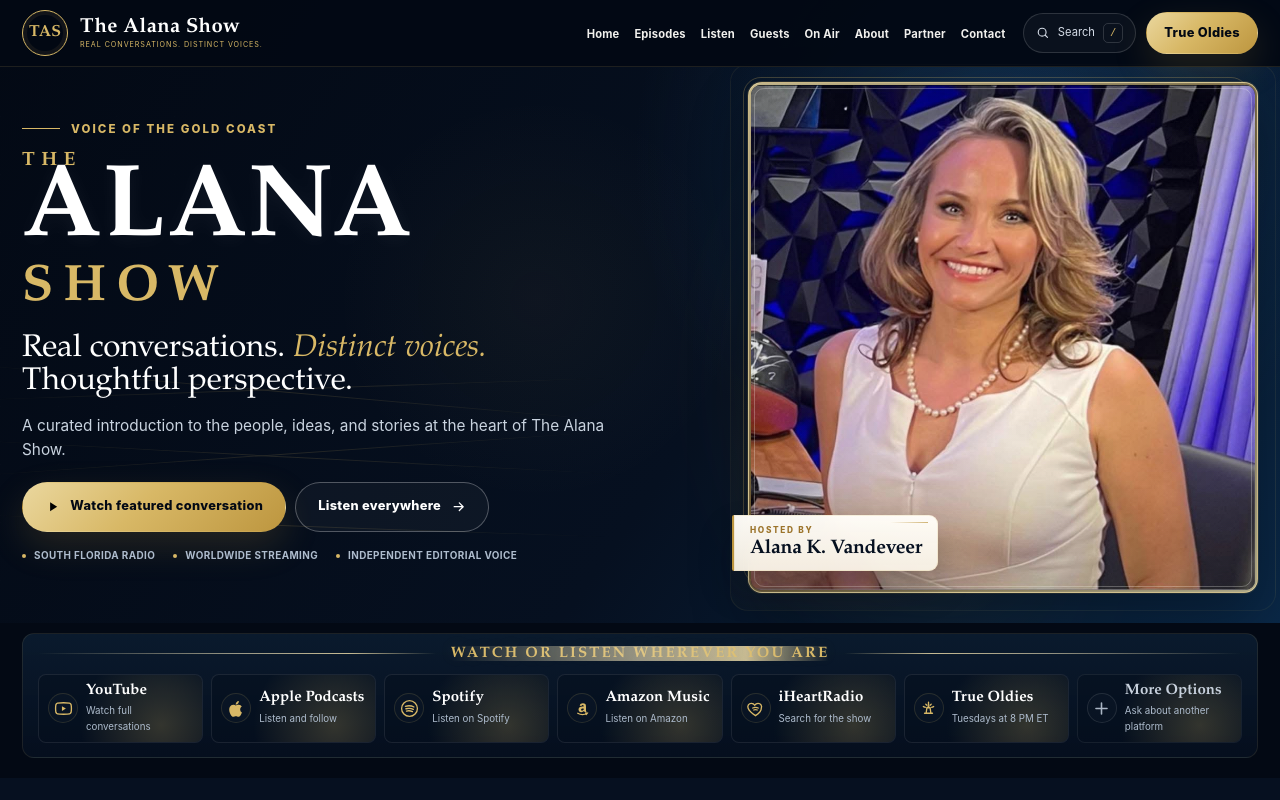
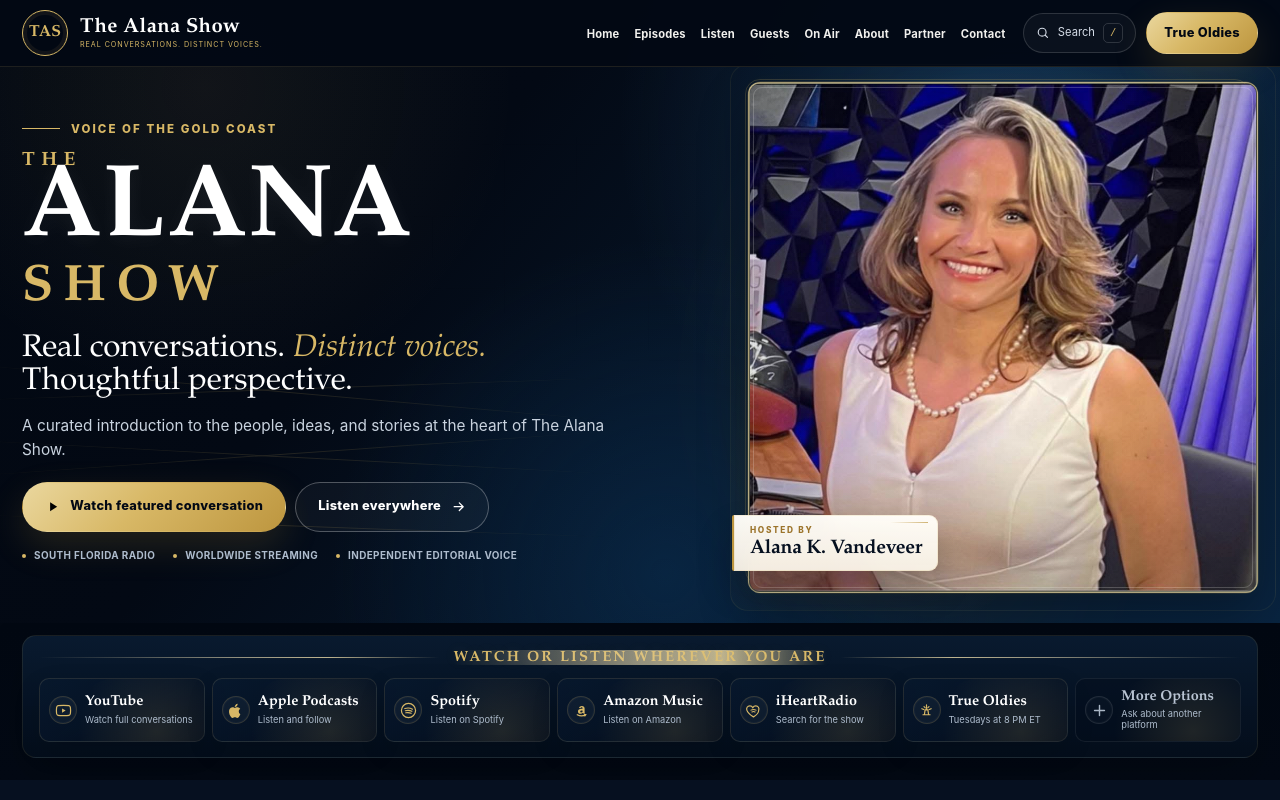
Before and after one commit to AKVxii/the-alana-show, a website with bundled scripts: page index.html in a window 1280 px wide. Shown: the top 800 px of the page. Built offline with nearby package versions, Linux system fonts and the light colour scheme; files whose address does not match are found by name.

Commit message:
Refine luxury homepage visual details

```diff
--- a/src/styles.css
+++ b/src/styles.css
@@ -35,7 +35,7 @@ html { scroll-behavior: smooth; scroll-padding-top: 88px; }
 body {
   margin: 0;
   color: var(--ink);
-  background: var(--ivory-50);
+  background: linear-gradient(180deg, #020812 0, #061020 34vh, var(--ivory-50) 62vh);
   font-family: var(--sans);
   line-height: 1.6;
   overflow-x: clip;
@@ -177,21 +177,23 @@ p { margin-bottom: 0; }
   overflow: hidden;
   color: var(--white);
   background:
-    radial-gradient(circle at 78% 25%, rgba(26, 66, 106, .48), transparent 33%),
-    radial-gradient(circle at 42% 48%, rgba(216, 184, 102, .045), transparent 25%),
-    linear-gradient(125deg, var(--navy-1000), var(--navy-950) 58%, #0a2847);
+    radial-gradient(circle at 78% 20%, rgba(40, 91, 137, .36), transparent 34%),
+    radial-gradient(circle at 16% 14%, rgba(216, 184, 102, .07), transparent 26%),
+    radial-gradient(circle at 52% 92%, rgba(10, 48, 84, .55), transparent 38%),
+    linear-gradient(128deg, #020812 0%, var(--navy-1000) 34%, #07182c 66%, #092440 100%);
 }
 .hero::after {
   content: "";
   position: absolute;
   inset: 0;
   pointer-events: none;
-  opacity: .14;
+  opacity: .16;
   background-image:
-    linear-gradient(rgba(255,255,255,.05) 1px, transparent 1px),
-    linear-gradient(90deg, rgba(255,255,255,.05) 1px, transparent 1px);
-  background-size: 58px 58px;
-  mask-image: linear-gradient(90deg, black, transparent 88%);
+    linear-gradient(rgba(255,255,255,.035) 1px, transparent 1px),
+    linear-gradient(90deg, rgba(255,255,255,.03) 1px, transparent 1px),
+    radial-gradient(ellipse at 74% 38%, rgba(216,184,102,.12), transparent 42%);
+  background-size: 72px 72px, 72px 72px, 100% 100%;
+  mask-image: linear-gradient(90deg, black, transparent 84%);
 }
 .hero-aurora {
   width: 640px; height: 640px; position: absolute; right: -130px; top: 50px;
@@ -227,15 +229,15 @@ p { margin-bottom: 0; }
 .portrait-frame {
   position: relative;
   aspect-ratio: 958 / 960;
-  padding: 2px;
-  border: 1px solid rgba(234,215,158,.74);
-  border-radius: 14px;
-  background: linear-gradient(145deg, rgba(234,215,158,.82), rgba(156,116,43,.58) 54%, rgba(234,215,158,.72));
-  box-shadow: 0 26px 58px rgba(0,0,0,.3), 0 0 0 1px rgba(255,255,255,.05) inset;
+  padding: 1px;
+  border: 1px solid rgba(234,215,158,.58);
+  border-radius: 12px;
+  background: linear-gradient(145deg, rgba(234,215,158,.62), rgba(156,116,43,.34) 54%, rgba(234,215,158,.55));
+  box-shadow: 0 22px 50px rgba(0,0,0,.28), 0 0 20px rgba(216,184,102,.045);
 }
-.portrait-frame::before { content: ""; position: absolute; inset: 5px; z-index: 3; pointer-events: none; border: 1px solid rgba(255,253,248,.26); border-radius: 10px; }
-.portrait-frame::after { content: ""; position: absolute; inset: -6px 8px 8px -6px; z-index: -1; border: 1px solid rgba(216,184,102,.28); border-radius: 18px; }
-.portrait-inner { height: 100%; position: relative; overflow: hidden; border-radius: 10px; background: radial-gradient(circle at 58% 28%, #173f65, #061020 66%); }
+.portrait-frame::before { content: ""; position: absolute; inset: 4px; z-index: 3; pointer-events: none; border: 1px solid rgba(255,253,248,.2); border-radius: 9px; }
+.portrait-frame::after { content: ""; position: absolute; inset: -4px 7px 7px -4px; z-index: -1; border: 1px solid rgba(216,184,102,.2); border-radius: 15px; }
+.portrait-inner { height: 100%; position: relative; overflow: hidden; border-radius: 9px; background: radial-gradient(circle at 58% 28%, #173f65, #061020 66%); }
 .portrait-inner::after { content: ""; position: absolute; inset: 0; z-index: 2; pointer-events: none; background: radial-gradient(circle at 53% 31%, transparent 0 38%, rgba(4,14,28,.1) 66%, rgba(3,9,20,.32) 100%), linear-gradient(145deg, rgba(6,16,32,.1), transparent 38%, rgba(216,184,102,.08)); }
 .portrait-inner img { width: 100%; height: auto; position: relative; z-index: 1; display: block; aspect-ratio: 958 / 960; object-fit: contain; object-position: center; }
 .portrait-caption {
@@ -273,27 +275,27 @@ p { margin-bottom: 0; }
 .broadcast-actions .button { width: 100%; }
 
 /* Platforms */
-.listen-section { padding: 10px 0 20px; color: var(--white); background: var(--navy-1000); }
-.listen-section .shell { padding: 12px 15px 14px; border: 1px solid rgba(216,184,102,.11); border-radius: 12px; background: linear-gradient(180deg, rgba(18,44,71,.5), rgba(6,16,32,.84)); box-shadow: none; }
-.platform-heading { margin-bottom: 12px; display: grid; grid-template-columns: minmax(52px, 1fr) auto minmax(52px, 1fr); align-items: center; gap: 15px; }
-.platform-heading span { height: 1px; position: relative; overflow: hidden; background: linear-gradient(90deg, transparent, rgba(234,215,158,.18) 18%, rgba(234,215,158,.82) 78%, transparent); }
-.platform-heading span::after { content: ""; position: absolute; inset: 0; background: linear-gradient(90deg, transparent, rgba(255,253,248,.46), transparent); opacity: .45; }
-.platform-heading span:last-child { background: linear-gradient(90deg, transparent, rgba(234,215,158,.82) 22%, rgba(234,215,158,.18) 82%, transparent); }
-.platform-heading h2 { color: var(--gold-400); font-size: .94rem; font-weight: 800; letter-spacing: .14em; text-align: center; text-transform: uppercase; text-shadow: 0 0 16px rgba(216,184,102,.16); }
+.listen-section { padding: 12px 0 22px; color: var(--white); background: linear-gradient(180deg, #020812, var(--navy-1000)); }
+.listen-section .shell { padding: 14px 16px 15px; border: 1px solid rgba(216,184,102,.1); border-radius: 14px; background: linear-gradient(180deg, rgba(13,35,61,.68), rgba(4,14,28,.88)); box-shadow: 0 18px 48px rgba(0,0,0,.18); }
+.platform-heading { margin-bottom: 13px; display: grid; grid-template-columns: minmax(52px, 1fr) auto minmax(52px, 1fr); align-items: center; gap: 15px; }
+.platform-heading span { height: 1px; position: relative; overflow: hidden; background: linear-gradient(90deg, transparent, rgba(234,215,158,.15) 18%, rgba(234,215,158,.78) 72%, transparent); }
+.platform-heading span::after { content: ""; position: absolute; inset: 0; background: linear-gradient(90deg, transparent, rgba(255,253,248,.42), transparent); opacity: .38; }
+.platform-heading span:last-child { background: linear-gradient(90deg, transparent, rgba(234,215,158,.78) 28%, rgba(234,215,158,.15) 82%, transparent); }
+.platform-heading h2 { color: var(--gold-400); font-size: .92rem; font-weight: 800; letter-spacing: .145em; text-align: center; text-transform: uppercase; text-shadow: 0 0 14px rgba(216,184,102,.14); }
 .platform-heading-mobile { display: none; }
-.platform-rail { display: grid; grid-template-columns: repeat(7, 1fr); gap: 8px; }
-.platform-card { min-height: 66px; padding: 8px 9px; display: grid; grid-template-columns: 30px 1fr; align-items: center; gap: 8px; position: relative; overflow: hidden; color: var(--white); border: 1px solid rgba(255,255,255,.085); border-radius: 8px; background: rgba(4,14,28,.5); text-decoration: none; box-shadow: none; transition: transform .22s ease, border-color .22s ease, box-shadow .22s ease; }
-.platform-card::before { content: ""; position: absolute; inset: auto -40% -70% 10%; height: 130px; border-radius: 50%; background: radial-gradient(circle, rgba(216,184,102,.22), transparent 65%); transition: transform .3s ease; }
-.platform-card:hover, .platform-card:focus-visible { transform: translateY(-5px); border-color: rgba(189,150,63,.45); box-shadow: var(--shadow-md); }
-.platform-card:hover::before, .platform-card:focus-visible::before { transform: translateY(-20px); }
-.platform-icon { width: 30px; height: 30px; display: grid; place-items: center; color: var(--gold-400); border: 1px solid rgba(216,184,102,.15); border-radius: 50%; background: rgba(255,255,255,.02); }
-.platform-icon svg { width: 19px; height: 19px; }
+.platform-rail { display: grid; grid-template-columns: repeat(7, 1fr); gap: 7px; }
+.platform-card { min-height: 64px; padding: 8px 9px; display: grid; grid-template-columns: 28px 1fr; align-items: center; gap: 8px; position: relative; overflow: hidden; color: var(--white); border: 1px solid rgba(234,215,158,.13); border-radius: 10px; background: linear-gradient(145deg, rgba(8,25,46,.76), rgba(3,12,28,.58)); text-decoration: none; box-shadow: 0 10px 28px rgba(0,0,0,.11); transition: transform .22s ease, border-color .22s ease, box-shadow .22s ease, background .22s ease; }
+.platform-card::before { content: ""; position: absolute; inset: auto -35% -78% 8%; height: 118px; border-radius: 50%; background: radial-gradient(circle, rgba(216,184,102,.16), transparent 66%); transition: transform .3s ease, opacity .3s ease; opacity: .82; }
+.platform-card:hover, .platform-card:focus-visible { transform: translateY(-2px); border-color: rgba(234,215,158,.36); box-shadow: 0 16px 36px rgba(0,0,0,.18); }
+.platform-card:hover::before, .platform-card:focus-visible::before { transform: translateY(-14px); opacity: 1; }
+.platform-icon { width: 28px; height: 28px; display: grid; place-items: center; color: var(--gold-400); border: 1px solid rgba(216,184,102,.18); border-radius: 50%; background: rgba(255,253,248,.035); box-shadow: 0 0 0 1px rgba(255,255,255,.025) inset; }
+.platform-icon svg { width: 17px; height: 17px; }
 .platform-copy { position: relative; z-index: 2; display: grid; }
-.platform-copy strong { font-family: var(--serif); font-size: .94rem; line-height: 1.1; }
-.platform-copy small { margin-top: 4px; color: #aebccd; font-size: .61rem; }
+.platform-copy strong { font-family: var(--serif); font-size: .9rem; line-height: 1.08; }
+.platform-copy small { margin-top: 3px; color: #aebccd; font-size: .58rem; line-height: 1.22; }
 .platform-arrow { display: none; }
-.platform-card[data-inquiry] { border-color: rgba(255,255,255,.07); color: #c7d0dc; }
-.platform-card[data-inquiry] .platform-icon { color: #aab6c5; border-color: rgba(255,255,255,.1); }
+.platform-card[data-inquiry] { border-color: rgba(255,255,255,.07); color: #b8c3d2; background: rgba(4,14,28,.42); box-shadow: none; }
+.platform-card[data-inquiry] .platform-icon { color: #aab6c5; border-color: rgba(255,255,255,.1); background: rgba(255,255,255,.018); }
 
 /* Watch */
 .watch-section { color: var(--white); background: var(--navy-950); }
@@ -648,9 +650,9 @@ p { margin-bottom: 0; }
   .platform-heading-wide { display: none; }
   .platform-heading-mobile { display: inline; }
   .platform-rail { grid-template-columns: 1fr 1fr; }
-  .platform-card { min-height: 64px; padding: 8px; grid-template-columns: 28px 1fr; gap: 7px; }
-  .platform-icon { width: 28px; height: 28px; }
-  .platform-icon svg { width: 17px; height: 17px; }
+  .platform-card { min-height: 62px; padding: 8px; grid-template-columns: 27px 1fr; gap: 7px; }
+  .platform-icon { width: 27px; height: 27px; }
+  .platform-icon svg { width: 16px; height: 16px; }
   .platform-copy strong { font-size: .84rem; }
   .platform-copy small { margin-top: 2px; font-size: .55rem; }
   .watch-aside { grid-template-columns: 1fr; }
```
